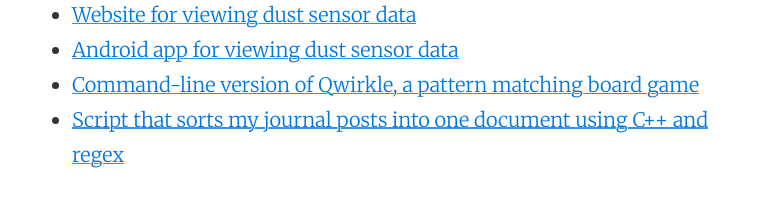
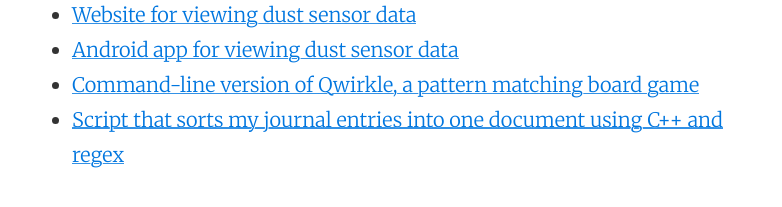
Before and after one commit to alxmjo/code, a Jekyll site: the page built from projects.md, in a window 1280 px wide. Shown: the part 442-649 px from the top of the page, without its empty margins (248-1030 px from the left). Built offline with Jekyll 4.4.1, drawn with Linux system fonts in a browser that asks for light colours.

Commit message:
Change word in projects.md

```diff
--- a/projects.md
+++ b/projects.md
@@ -16,4 +16,4 @@
 * [Website for viewing dust sensor data](http://dohadust.org)
 * [Android app for viewing dust sensor data](http://)
 * [Command-line version of Qwirkle, a pattern matching board game](https://github.com/alxmjo/Quirk)
-* [Script that sorts my journal posts into one document using C++ and regex](https://github.com/alxmjo/JournalSort)
+* [Script that sorts my journal entries into one document using C++ and regex](https://github.com/alxmjo/JournalSort)
```
